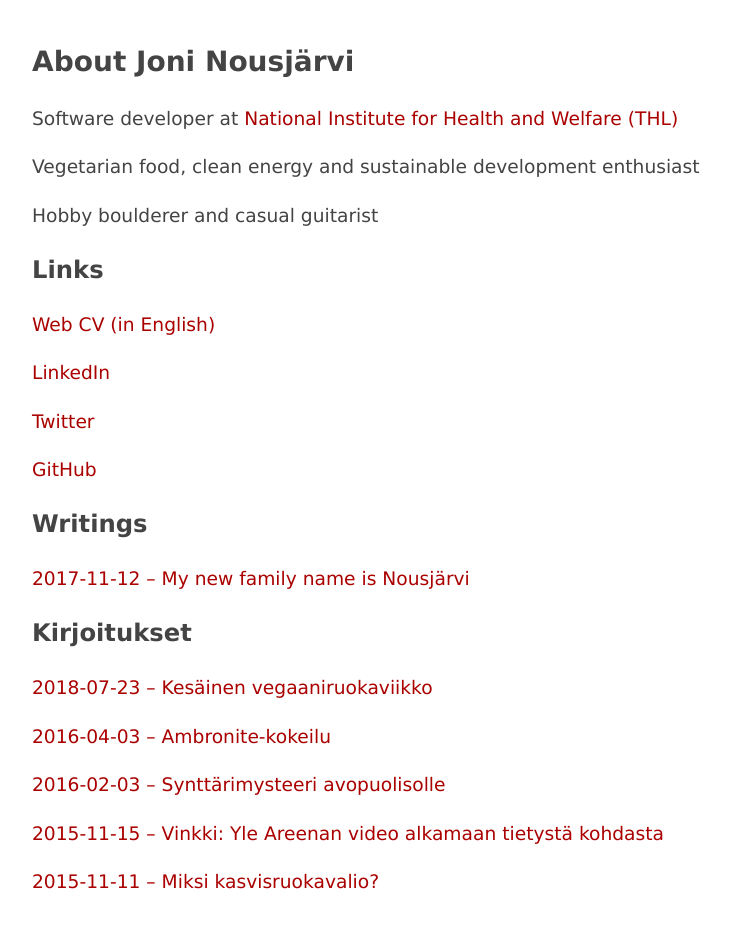
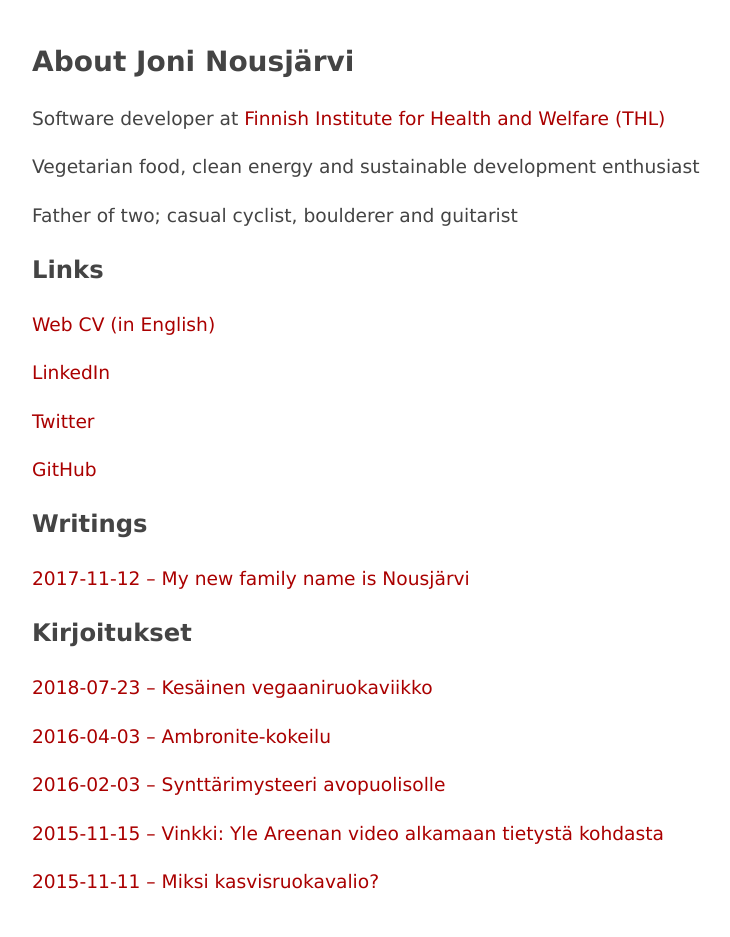
Before and after one commit to joninous/joninous.github.io, a Jekyll site: the page built from index.html, in a window 1280 px wide. Shown: the whole page, without its empty margins (258-988 px from the left). Built offline with Jekyll 4.4.1, drawn with Linux system fonts in a browser that asks for light colours.

Commit message:
Update employer name and hobbies

```diff
--- a/index.html
+++ b/index.html
@@ -5,9 +5,9 @@ keywords: joni, timo, johannes, nousjärvi, nousiainen, jotijono, jouni, jani, j
 ---
 <h1>About Joni Nousjärvi</h1>
 
-<p>Software developer at <a href="https://www.thl.fi/en" target="_blank">National Institute for Health and Welfare (THL)</a></p>
+<p>Software developer at <a href="https://thl.fi/en/web/thlfi-en" target="_blank">Finnish Institute for Health and Welfare (THL)</a></p>
 <p>Vegetarian food, clean energy and sustainable development enthusiast</p>
-<p>Hobby boulderer and casual guitarist</p>
+<p>Father of two; casual cyclist, boulderer and guitarist</p>
 
 <h2>Links</h2>
 
```
